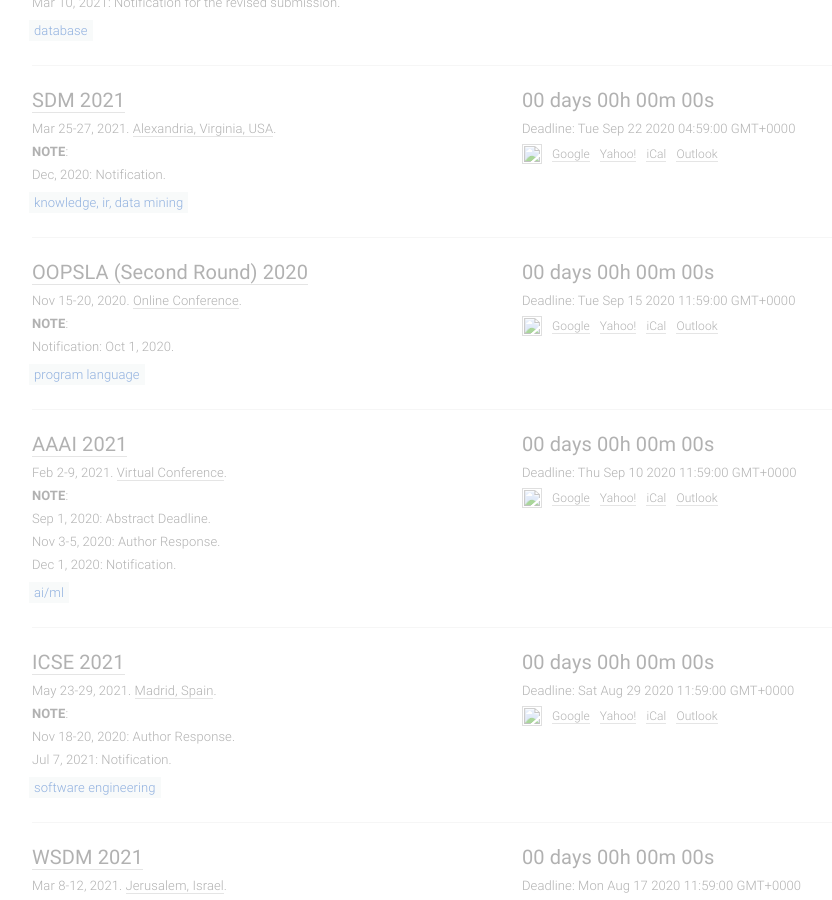
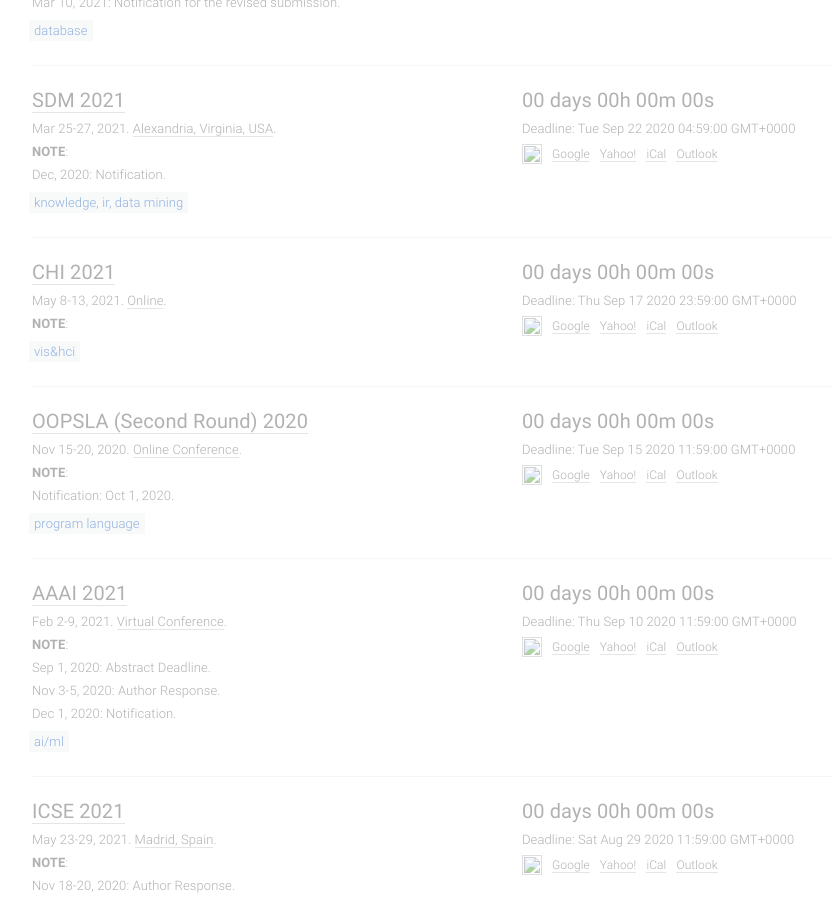
Before and after one commit to YanlinWang/DDL_netlify, a Jekyll site: the page built from index.html, in a window 1280 px wide and 900 px high, scrolled down 4924 px. Shown: the whole window, without its empty margins (133-965 px from the left). Built offline with Jekyll 4.4.1, drawn with Linux system fonts in a browser that asks for light colours.

Commit message:
Update conferences.yml

```diff
--- a/_data/conferences.yml
+++ b/_data/conferences.yml
@@ -495,9 +495,20 @@
   id: vis
   link: http://ieeevis.org/year/2021/welcome
   deadline: '2020-12-04 23:59:00'
-  timezone: GMT
+  timezone: UTC+0
   date: Jun 14-18, 2021
   place: Zurich, Switzerland
   sub: vishci
   note: '<b>NOTE</b>:
          <br>Abstract deadline: November 25, 2020 '
+
+- title: CHI
+  year: 2021
+  id: chi
+  link: https://chi2021.acm.org/contents/deadlines
+  deadline: '2020-09-17 23:59:00'
+  timezone: UTC+0
+  date: May 8-13, 2021
+  place: Online
+  sub: vishci
+  note: '<b>NOTE</b>: '
```
